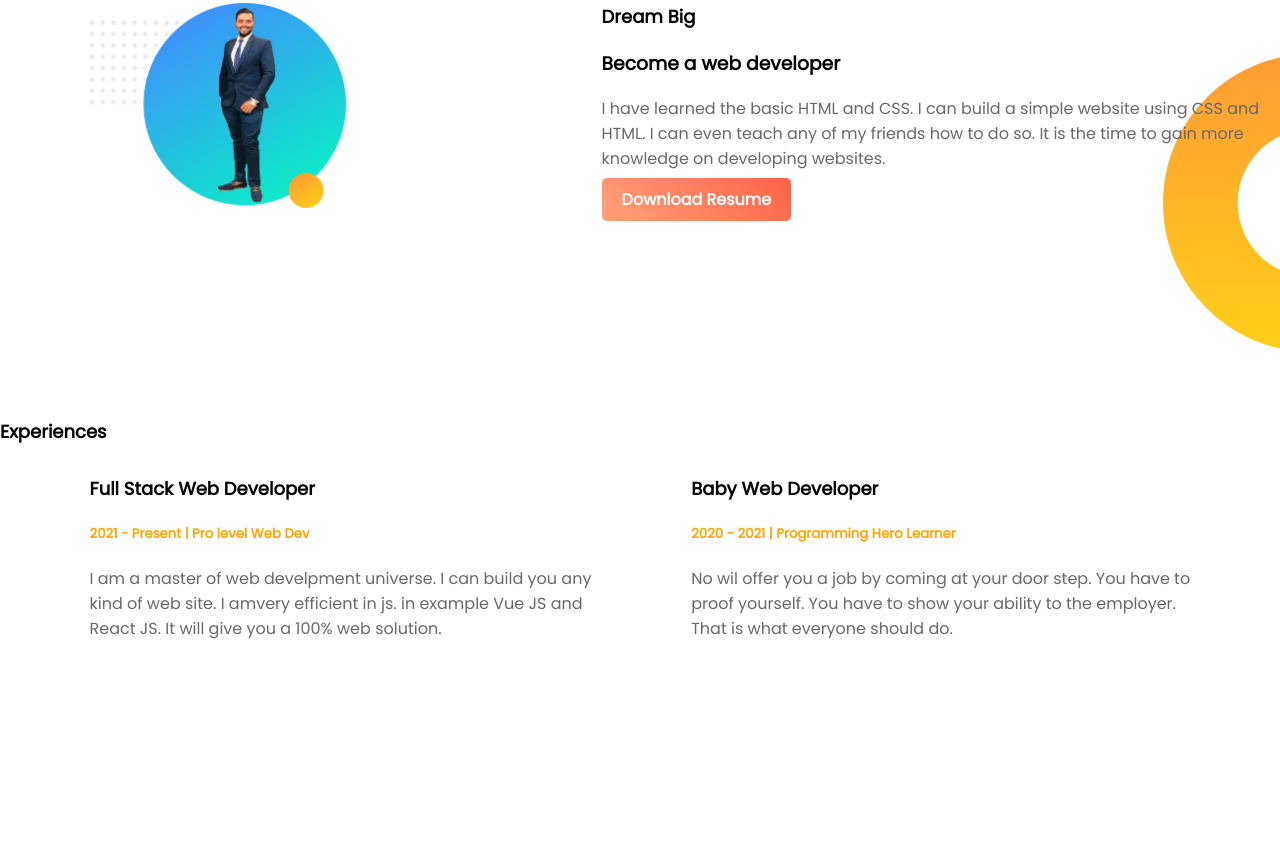
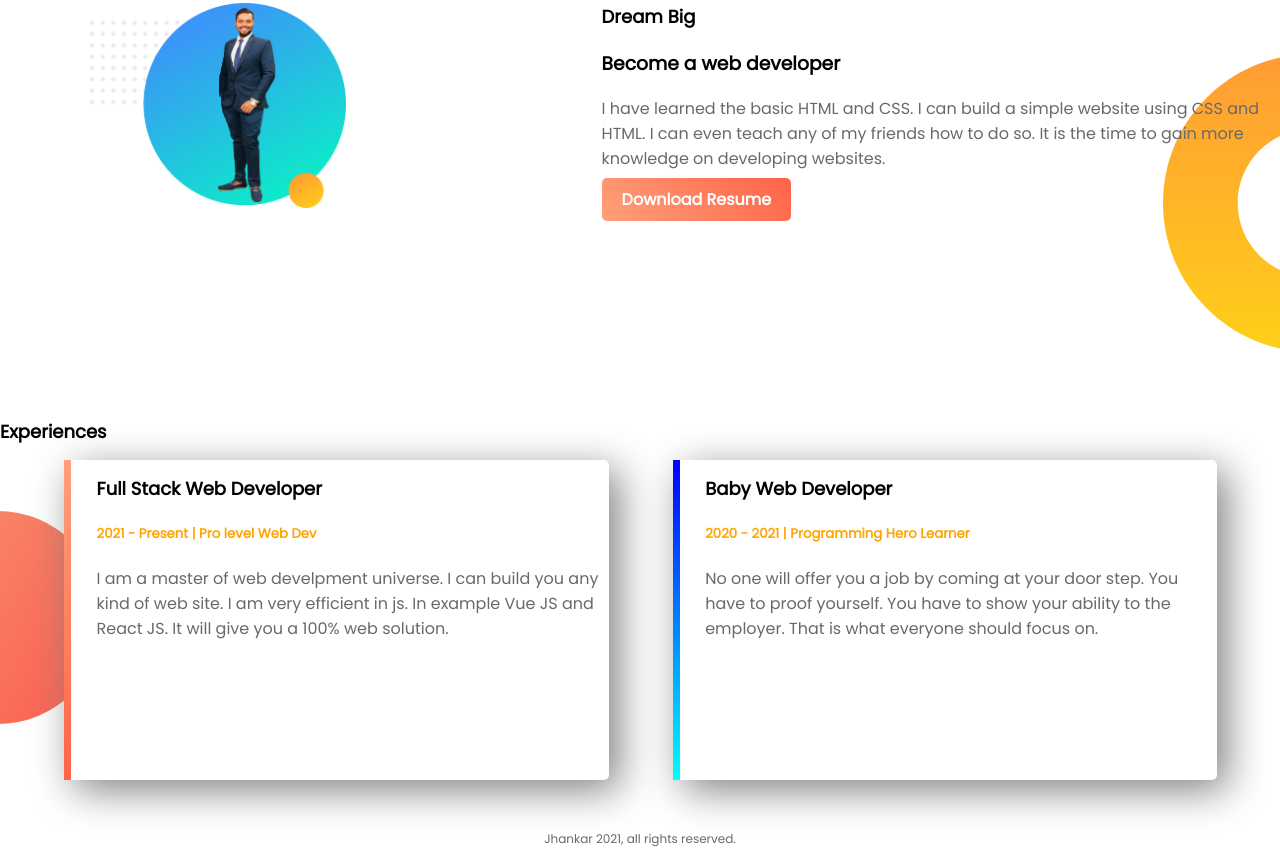
Before and after one commit to nasikmonowar10/web-portfolio, a plain HTML site: page index.html in a window 1280 px wide. Shown: the part 412-1272 px from the top of the page. Before the commit the page ends 1230 px from the top, so only its background shows below. Drawn offline with Linux system fonts and the light colour scheme.

Commit message:
first website done

```diff
--- a/index.html
+++ b/index.html
@@ -35,18 +35,21 @@
 </section>
 <section class="experience-area">
     <h2>Experiences</h2>
-    <div class="half-width">
+    <div id="full-stack" class="half-width single-experience">
      <h2>Full Stack Web Developer</h2>
      <h5 class="name-highlight">2021 - Present | Pro level Web Dev</h5>
-     <p>I am a master of web develpment universe. I can build you any kind of web site. I amvery efficient in js. in example Vue JS and React JS. It will give you a 100% web solution. </p>
+     <p>I am a master of web develpment universe. I can build you any kind of web site. I am very efficient in js. In example Vue JS and React JS. It will give you a 100% web solution. </p>
     </div>
-    <div class="half-width">
+    <div id="baby-web" class="half-width single-experience">
         <h2>Baby Web Developer</h2>
         <h5 class="name-highlight">2020 - 2021 | Programming Hero Learner</h5>
-        <p>No wil offer you a job by coming at your door step. You have to proof yourself. You have to show your ability to the employer. That is what everyone should do.</p>
+        <p>No one will offer you a job by coming at your door step. You have to proof yourself. You have to show your ability to the employer. That is what everyone should focus on.</p>
 
     </div>
 
 </section>
+<footer>
+    <p> Jhankar 2021, all rights reserved.</p>
+</footer>
 </body>
 </html>
--- a/style.css
+++ b/style.css
@@ -44,3 +44,30 @@ section{
     background-repeat: no-repeat;
     background-position: right;
 }
+.single-experience{
+    box-shadow: 10px 10px 40px gray;
+    border-radius: 5px;
+    height: 80%;
+    background-color: white;
+
+}
+.experience-area{
+    background-image:url("images/exp-bg.png");
+    background-repeat: no-repeat;
+    background-position: left;
+
+}
+#full-stack{
+    border-left: 7px solid;
+    border-image: linear-gradient(180deg, lightsalmon, tomato);
+    border-image-slice: 1;
+}
+#baby-web{
+    border-left: 7px solid;
+    border-image: linear-gradient(180deg, blue, cyan);
+    border-image-slice: 1;
+}
+footer p{
+    text-align: center;
+    font-size: 12px;
+}
```
